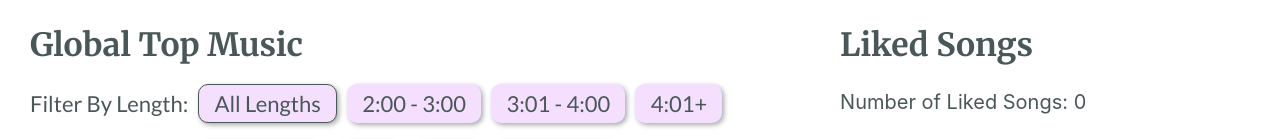
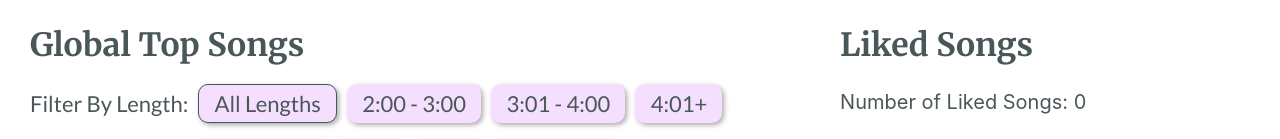
Before and after one commit to rdbrooks/react-music-aggregator, a React (Create React App) app: page / in a window 1280 px wide. Shown: the top 139 px of the page. Built offline with nearby package versions, Linux system fonts and the light colour scheme; a web font is replaced by a local one.

Commit message:
changed wording of title

```diff
--- a/src/App.js
+++ b/src/App.js
@@ -96,7 +96,7 @@ function App() {
   return (
     <main className="App">
       <div id="music" className="web-section">
-        <h1>Global Top Music</h1>
+        <h1>Global Top Songs</h1>
         <div id="filter-length" class="filter-sort">
           <h2>Filter By Length:</h2>
           <button
```
